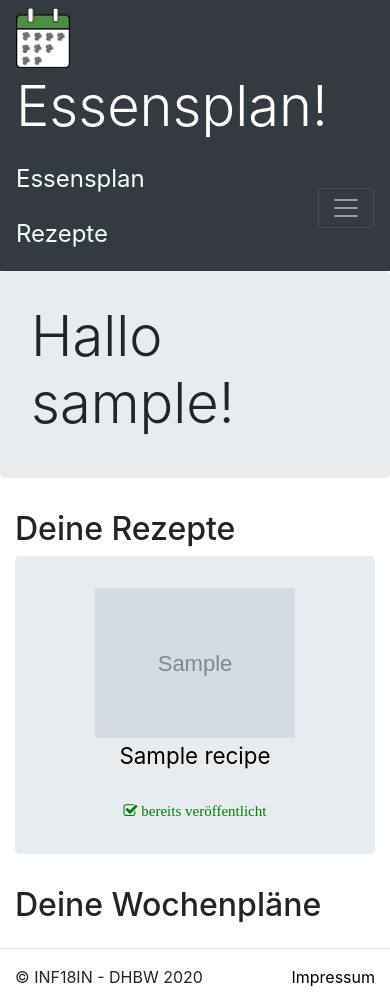
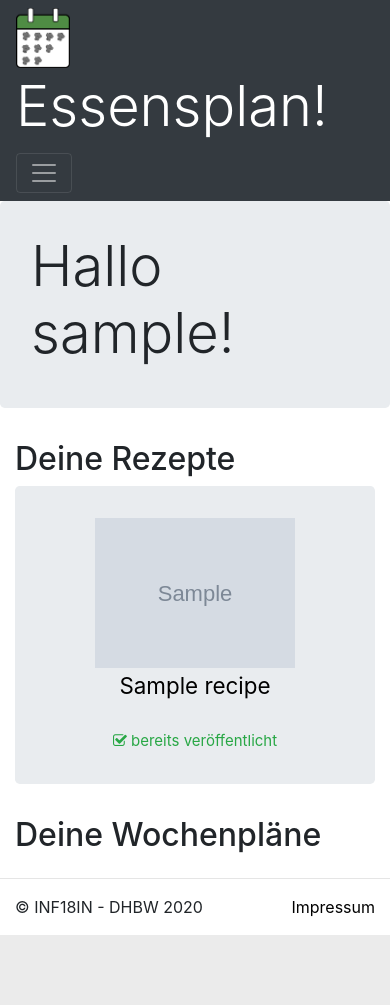
Before and after one commit to FreshMax9000/Essenswebsite, a Django app: page /MeinProfil/ in a window 390 px wide. After the commit the page ends 935 px from the top, so only its background shows below. Run offline with Django 3.2, Linux system fonts and the light colour scheme; a user stored in the database is signed in; tables that the repository leaves empty hold one stand-in row (values such as "Sample post"); grey boxes marked "Sample" are stand-in pictures; some libraries are stand-ins or nearby versions.

Commit message:
smal issues fixed
fixed-bug: in myProfile incorrect date of foodplan were shown - ordering changed
fixed-design: wrong font loaded
fixed-responsive: navbar not for mobile devices

```diff
--- a/foodplaner/foodApp/models.py
+++ b/foodplaner/foodApp/models.py
@@ -41,6 +41,7 @@ class Recipe(models.Model):
         return self.title
 
     class Meta:
+        ordering = ['title']
         permissions = (('can_review_recipe', 'Can review Recipe'),)
 
 
@@ -80,3 +81,6 @@ class Foodplan_Recipe(models.Model):
 
     def __str__(self):
         return f"{self.foodplan} | Day {self.date}"
+
+    class Meta:
+        ordering = ['date', '-daytime']
--- a/foodplaner/foodApp/templates/foodApp/base.html
+++ b/foodplaner/foodApp/templates/foodApp/base.html
@@ -19,20 +19,20 @@
       <nav class="navbar navbar-expand-md navbar-dark bg-dark" style="min-height: 100px">
         <img src="/media/Logo.png" alt="My image" class="rounded mr-2" height="60" max="30"class="img-fluid">
         <a class="navbar-brand" href="{% url 'foodApp:home' %}"><h1 class="display-4">Essensplan!</h1></a>
-        <ul class="navbar-nav mr-auto">
-          <li class="nav-item">
-            <a class="nav-link" href="{% url 'foodApp:foodplan' %}" style="font-size: x-large; height: 55px; color:azure ; ">Essensplan</a>
-          </li>
-          <li class="nav-item">
-            <a class="nav-link" href="{% url 'foodApp:recipesList' %}" style="font-size: x-large; height: 55px; color:azure ; ">Rezepte</a>
-          </li>
-        </ul>
         <button class="navbar-toggler" type="button" data-toggle="collapse" data-target="#navbarsExampleDefault" aria-controls="navbarsExampleDefault" aria-expanded="false" aria-label="Toggle navigation">
           <span class="navbar-toggler-icon"></span>
         </button>
 
         <div class="collapse navbar-collapse" id="navbarsExampleDefault" style="height: 100px">
           <ul class="navbar-nav mr-auto">
+            <ul class="navbar-nav mr-auto">
+              <li class="nav-item">
+                <a class="nav-link" href="{% url 'foodApp:foodplan' %}" style="font-size: x-large; height: 55px; color:azure ; ">Essensplan</a>
+              </li>
+              <li class="nav-item">
+                <a class="nav-link" href="{% url 'foodApp:recipesList' %}" style="font-size: x-large; height: 55px; color:azure ; ">Rezepte</a>
+              </li>
+            </ul>
           </ul>
           <!-- Login/Logout -->
           <div class="navbar-nav">
--- a/foodplaner/foodApp/templates/foodApp/myProfil.html
+++ b/foodplaner/foodApp/templates/foodApp/myProfil.html
@@ -30,12 +30,12 @@
                             </div>
                             <div class="container" style="min-height: 20px;"></div>
                             {% if recipe.reviewed %}
-                            <span class="col-md-12" style="font-size: 15px; color: green; text-align: center;">
-                                <i class="fa fa-check-square-o" > bereits veröffentlicht</i>
+                                <span class="col-md-12" style="font-size: 15px; color: #28a745; text-align: center;">
+                                    <i class="fa fa-check-square-o"></i> bereits veröffentlicht
                                 </span>
                             {% else %}
                                 <span class="col-md-12" style="font-size: 15px; color: grey; text-align: center;">
-                                <i class="fa fa-edit" > nicht veröffentlicht</i>
+                                    <i class="fa fa-edit"></i> nicht veröffentlicht
                                 </span>
                             {% endif %}
                         </div>
@@ -49,6 +49,8 @@
                         <a class="btn btn-outline-danger float-sm-right " href="{% url 'foodApp:foodplanDelete' plan.id %}" role="delete"data-toggle="tooltip" title="Löschen">
                             <i class="fa fa-times" ></i></a>
                         <h3><a style=" color: black;"  href="{% url 'foodApp:agenda' plan.id %}" ><small>Wochenplan</small></a></h3>
+
+
                         ab {{plan.foodplan_recipe_set.first.date | date:"l j. F" }}
                     </div>
                 {% endfor %}
--- a/foodplaner/foodApp/views.py
+++ b/foodplaner/foodApp/views.py
@@ -28,6 +28,11 @@ from .forms import CommentaryForm
 def home(request):
     return render(request, 'foodApp/home.html')
 
+
+def imprint(request):
+    return render(request, 'foodApp/imprint.html')
+
+
 def get_recipe_object():
     """
         desc:
@@ -39,12 +44,11 @@ def get_recipe_object():
 
 class RecipesListView(generic.ListView):
     model = Recipe
-    ordering = ['title']
     template_name = "foodApp/recipe_list.html"
     paginate_by = 10
 
     def get_queryset(self):
-        return get_recipe_object().filter(title__icontains=self.request.GET.get('q', '')).order_by('title')
+        return get_recipe_object().filter(title__icontains=self.request.GET.get('q', ''))
 
 
 class ReviewRecipesListView(PermissionRequiredMixin, generic.ListView):
@@ -56,7 +60,7 @@ class ReviewRecipesListView(PermissionRequiredMixin, generic.ListView):
 
     def get_queryset(self):
         recipe_object = Recipe.objects.filter(reviewed=False)
-        return recipe_object.filter(title__icontains=self.request.GET.get('q', '')).order_by('title')
+        return recipe_object.filter(title__icontains=self.request.GET.get('q', ''))
 
 
 class RecipesDetailView(UserPassesTestMixin, generic.DetailView, generic.list.MultipleObjectMixin):
@@ -84,7 +88,7 @@ class MyProfil(LoginRequiredMixin, generic.ListView):
 
     def get_queryset(self):
         self.context_object_name = 'myrecipes'
-        queryset = Recipe.objects.filter(author=self.request.user).order_by('title')
+        queryset = Recipe.objects.filter(author=self.request.user)
         return queryset
 
     def get_context_data(self, **kwargs):
@@ -105,7 +109,7 @@ class Agenda(LoginRequiredMixin, UserPassesTestMixin, generic.DetailView):
 
     def get_context_data(self, **kwargs):
         context = super(Agenda, self).get_context_data(**kwargs)
-        context['object_list'] = Foodplan_Recipe.objects.filter(foodplan_id=self.kwargs.get('pk')).order_by('date', '-daytime')
+        context['object_list'] = Foodplan_Recipe.objects.filter(foodplan_id=self.kwargs.get('pk'))
         return context
 
 
@@ -435,7 +439,7 @@ def foodplan(request):
     context = {
         'filter': foodplan_filter,
         'form': form,
-        'object_list': Foodplan_Recipe.objects.filter(foodplan=foodplan_object).order_by('date', '-daytime'),
+        'object_list': Foodplan_Recipe.objects.filter(foodplan=foodplan_object),
     }
     return render(request, "foodApp/foodplan.html", context)
 
@@ -519,7 +523,3 @@ def generate_recipe(request, foodplan_object, recipe_list, temp_date, daytime):
     save_date.daytime = daytime
     save_date.save()
     return recipe_list.exclude(id=random_recipes.id)
-
-
-def imprint(request):
-    return render(request, 'foodApp/imprint.html')
```
Also changed, not shown: foodplaner/foodApp/migrations/0001_initial.py. Lines whose indentation alone changed are shown as unchanged.
